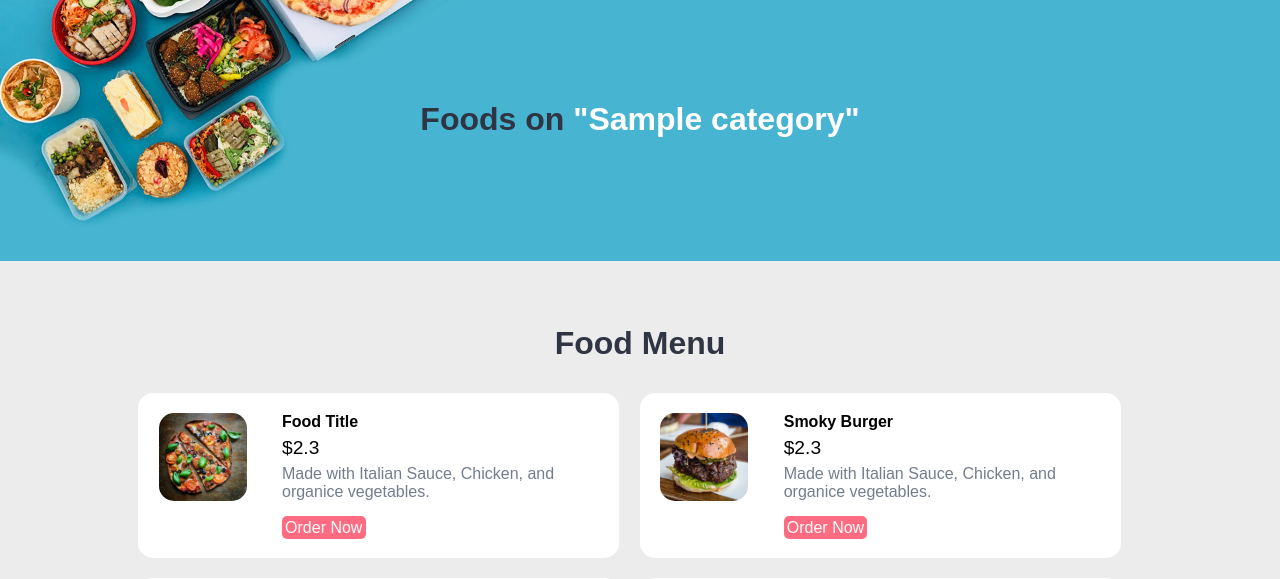
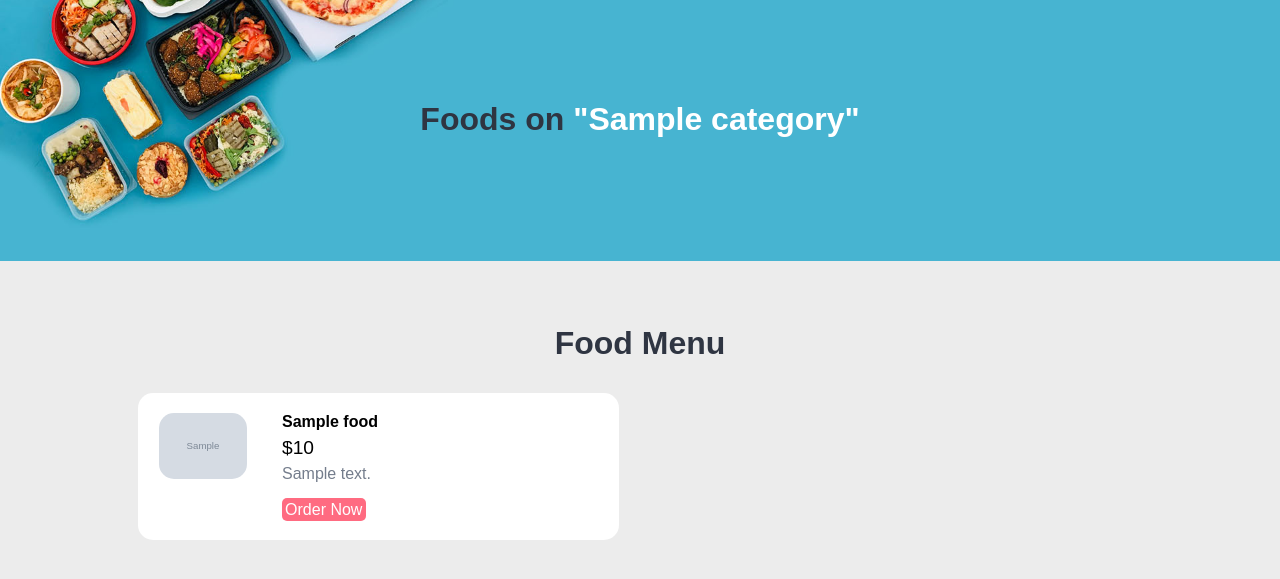
Before and after one commit to fuadmahmudeshetu/food-order-website, a PHP site: page /food_order/category-foods.php?category_id=1 in a window 1280 px wide. Shown: the part 87-666 px from the top of the page. Run offline with PHP 8.4, Linux system fonts and the light colour scheme; tables that the repository leaves empty or names only in its code hold one stand-in row (values such as "Sample post"); grey boxes marked "Sample" are stand-in pictures.

Commit message:
Get foods based on category

```diff
--- a/category-foods.php
+++ b/category-foods.php
@@ -16,9 +16,8 @@
     $row = mysqli_fetch_assoc($res);
 
     $category_title = $row['title'];
-    }
-    else {
-        header('location:'.SITEURL);
+} else {
+    header('location:' . SITEURL);
 }
 
 ?>
@@ -40,110 +39,48 @@
     <div class="container">
         <h2 class="text-center">Food Menu</h2>
 
+        <?php
 
+        // Sql Query To get the food using category id
 
+        $sql2 = "SELECT * FROM tbl_food WHERE category_id = $category_id";
+
+        $res2 = mysqli_query($conn, $sql2);
+
+        $count = mysqli_num_rows($res2);
+
+        if ($count > 0) {
+            while ($row = mysqli_fetch_assoc($res2)) {
+                $id = $row['id'];
+                $title = $row['title'];
+                $price = $row['price'];
+                $description = $row['description'];
+                $image_name = $row['image_name'];
+
+        ?>
             <div class="food-menu-box">
                 <div class="food-menu-img">
-                    <img src="images/menu-pizza.jpg" alt="Chicke Hawain Pizza" class="img-responsive img-curve">
+                    <img src="<?php echo SITEURL; ?>images/food/<?php echo $image_name; ?>" alt="Chicke Hawain Pizza" class="img-responsive img-curve">
                 </div>
 
                 <div class="food-menu-desc">
-                    <h4>Food Title</h4>
-                    <p class="food-price">$2.3</p>
+                    <h4><?php echo $title; ?></h4>
+                    <p class="food-price">$<?php echo $price; ?></p>
                     <p class="food-detail">
-                        Made with Italian Sauce, Chicken, and organice vegetables.
+                        <?php echo $description; ?>
                     </p>
                     <br>
 
                     <a href="#" class="btn btn-primary">Order Now</a>
                 </div>
             </div>
+        <?php
+            }
+        } else {
+            echo "<h1>The Is No Food In This Category</h1>";
+        }
 
-            <div class="food-menu-box">
-                <div class="food-menu-img">
-                    <img src="images/menu-burger.jpg" alt="Chicke Hawain Pizza" class="img-responsive img-curve">
-                </div>
-
-                <div class="food-menu-desc">
-                    <h4>Smoky Burger</h4>
-                    <p class="food-price">$2.3</p>
-                    <p class="food-detail">
-                        Made with Italian Sauce, Chicken, and organice vegetables.
-                    </p>
-                    <br>
-
-                    <a href="#" class="btn btn-primary">Order Now</a>
-                </div>
-            </div>
-
-            <div class="food-menu-box">
-                <div class="food-menu-img">
-                    <img src="images/menu-burger.jpg" alt="Chicke Hawain Burger" class="img-responsive img-curve">
-                </div>
-
-                <div class="food-menu-desc">
-                    <h4>Nice Burger</h4>
-                    <p class="food-price">$2.3</p>
-                    <p class="food-detail">
-                        Made with Italian Sauce, Chicken, and organice vegetables.
-                    </p>
-                    <br>
-
-                    <a href="#" class="btn btn-primary">Order Now</a>
-                </div>
-            </div>
-
-            <div class="food-menu-box">
-                <div class="food-menu-img">
-                    <img src="images/menu-pizza.jpg" alt="Chicke Hawain Pizza" class="img-responsive img-curve">
-                </div>
-
-                <div class="food-menu-desc">
-                    <h4>Food Title</h4>
-                    <p class="food-price">$2.3</p>
-                    <p class="food-detail">
-                        Made with Italian Sauce, Chicken, and organice vegetables.
-                    </p>
-                    <br>
-
-                    <a href="#" class="btn btn-primary">Order Now</a>
-                </div>
-            </div>
-
-            <div class="food-menu-box">
-                <div class="food-menu-img">
-                    <img src="images/menu-pizza.jpg" alt="Chicke Hawain Pizza" class="img-responsive img-curve">
-                </div>
-
-                <div class="food-menu-desc">
-                    <h4>Food Title</h4>
-                    <p class="food-price">$2.3</p>
-                    <p class="food-detail">
-                        Made with Italian Sauce, Chicken, and organice vegetables.
-                    </p>
-                    <br>
-
-                    <a href="#" class="btn btn-primary">Order Now</a>
-                </div>
-            </div>
-
-            <div class="food-menu-box">
-                <div class="food-menu-img">
-                    <img src="images/menu-momo.jpg" alt="Chicke Hawain Momo" class="img-responsive img-curve">
-                </div>
-
-                <div class="food-menu-desc">
-                    <h4>Chicken Steam Momo</h4>
-                    <p class="food-price">$2.3</p>
-                    <p class="food-detail">
-                        Made with Italian Sauce, Chicken, and organice vegetables.
-                    </p>
-                    <br>
-
-                    <a href="#" class="btn btn-primary">Order Now</a>
-                </div>
-            </div>
-
+        ?>
 
         <div class="clearfix"></div>
 
```
Also changed, not shown: images/food/Food_category_6850.jpg (added). Lines whose indentation alone changed are shown as unchanged.
